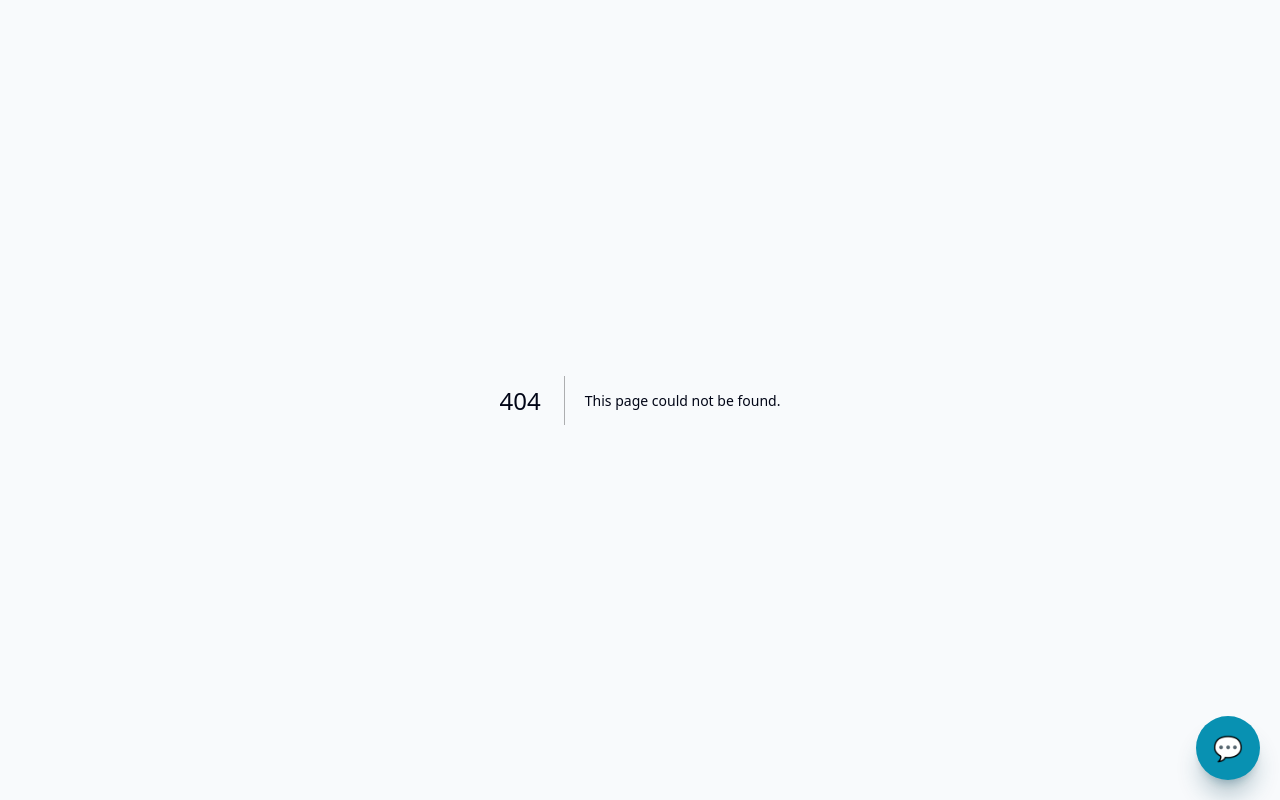
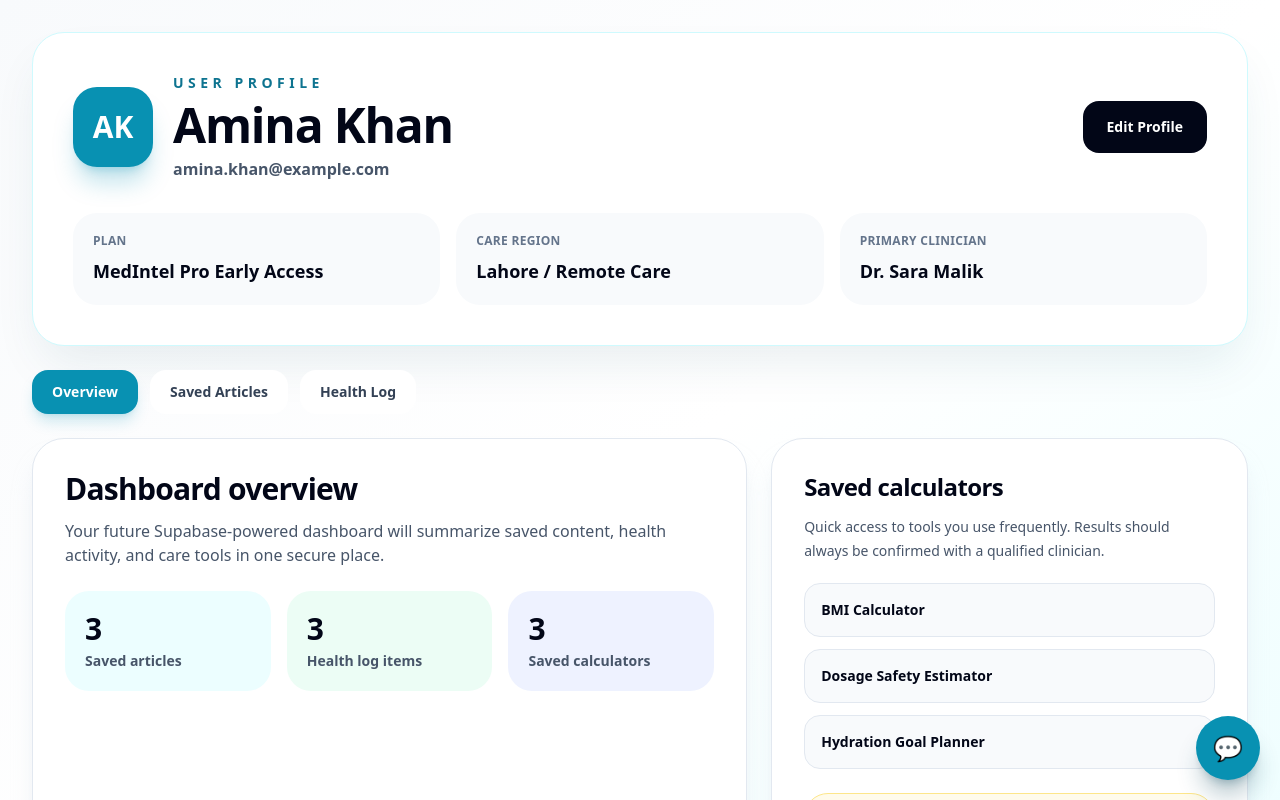
Before and after one commit to dr-talha/medintel-pro, a Next.js app: page /profile in a window 1280 px wide. Before the commit this address had no page. Shown: the top 800 px of the page. Built offline with nearby package versions, Linux system fonts and the light colour scheme.

Commit message:
Create page.tsx

```diff
--- /dev/null
+++ b/app/(medical)/profile/page.tsx
@@ -0,0 +1,142 @@
+'use client';
+
+import { useState } from 'react';
+
+const user = {
+  name: 'Amina Khan',
+  email: 'amina.khan@example.com',
+  plan: 'MedIntel Pro Early Access',
+  location: 'Lahore / Remote Care',
+  clinician: 'Dr. Sara Malik',
+};
+
+const savedArticles = [
+  'Understanding blood pressure readings before your next visit',
+  'Diabetes check-ins: small habits that support glucose stability',
+  'Preparing for a telehealth appointment like a pro',
+];
+
+const healthLog = [
+  { label: 'Blood pressure', value: '124/78 mmHg', note: 'Logged this morning' },
+  { label: 'Fasting glucose', value: '96 mg/dL', note: 'Within personal target' },
+  { label: 'Medication reminder', value: '2 active', note: 'Next reminder at 8:00 PM' },
+];
+
+const savedCalculators = ['BMI Calculator', 'Dosage Safety Estimator', 'Hydration Goal Planner'];
+
+export default function ProfilePage() {
+  const [activeTab, setActiveTab] = useState<'overview' | 'saved' | 'log'>('overview');
+
+  return (
+    <main className="min-h-screen bg-gradient-to-br from-slate-50 via-white to-cyan-50 px-4 py-8 text-slate-950 dark:from-slate-950 dark:via-slate-900 dark:to-cyan-950 dark:text-white sm:px-6 lg:px-8">
+      <section className="mx-auto max-w-7xl">
+        <div className="rounded-[2rem] border border-cyan-100 bg-white p-6 shadow-2xl shadow-cyan-900/10 dark:border-cyan-900/40 dark:bg-slate-950 dark:shadow-black/40 sm:p-10">
+          <div className="flex flex-col gap-6 lg:flex-row lg:items-center lg:justify-between">
+            <div className="flex items-center gap-5">
+              <div className="flex h-20 w-20 items-center justify-center rounded-3xl bg-cyan-600 text-3xl font-black text-white shadow-xl shadow-cyan-600/25 dark:bg-cyan-400 dark:text-slate-950">AK</div>
+              <div>
+                <p className="text-sm font-black uppercase tracking-[0.32em] text-cyan-700 dark:text-cyan-300">User Profile</p>
+                <h1 className="mt-2 text-4xl font-black tracking-tight sm:text-5xl">{user.name}</h1>
+                <p className="mt-2 text-base font-semibold text-slate-600 dark:text-slate-300">{user.email}</p>
+              </div>
+            </div>
+            <button type="button" className="rounded-2xl bg-slate-950 px-6 py-4 text-sm font-black text-white transition hover:bg-cyan-700 focus:outline-none focus:ring-4 focus:ring-cyan-500/30 dark:bg-white dark:text-slate-950 dark:hover:bg-cyan-200">
+              Edit Profile
+            </button>
+          </div>
+
+          <div className="mt-8 grid gap-4 md:grid-cols-3">
+            <div className="rounded-3xl bg-slate-50 p-5 dark:bg-slate-900">
+              <p className="text-xs font-black uppercase tracking-wide text-slate-500 dark:text-slate-400">Plan</p>
+              <p className="mt-2 text-lg font-black">{user.plan}</p>
+            </div>
+            <div className="rounded-3xl bg-slate-50 p-5 dark:bg-slate-900">
+              <p className="text-xs font-black uppercase tracking-wide text-slate-500 dark:text-slate-400">Care region</p>
+              <p className="mt-2 text-lg font-black">{user.location}</p>
+            </div>
+            <div className="rounded-3xl bg-slate-50 p-5 dark:bg-slate-900">
+              <p className="text-xs font-black uppercase tracking-wide text-slate-500 dark:text-slate-400">Primary clinician</p>
+              <p className="mt-2 text-lg font-black">{user.clinician}</p>
+            </div>
+          </div>
+        </div>
+
+        <div className="mt-6 flex flex-wrap gap-3">
+          {[
+            { id: 'overview', label: 'Overview' },
+            { id: 'saved', label: 'Saved Articles' },
+            { id: 'log', label: 'Health Log' },
+          ].map((tab) => (
+            <button
+              key={tab.id}
+              type="button"
+              onClick={() => setActiveTab(tab.id as 'overview' | 'saved' | 'log')}
+              className={`rounded-2xl px-5 py-3 text-sm font-black transition ${activeTab === tab.id ? 'bg-cyan-600 text-white shadow-lg shadow-cyan-600/20 dark:bg-cyan-400 dark:text-slate-950' : 'bg-white text-slate-700 hover:bg-cyan-50 dark:bg-slate-950 dark:text-slate-300 dark:hover:bg-slate-900'}`}
+            >
+              {tab.label}
+            </button>
+          ))}
+        </div>
+
+        <div className="mt-6 grid gap-6 lg:grid-cols-[1.2fr_0.8fr]">
+          <section className="rounded-[2rem] border border-slate-200 bg-white p-6 shadow-xl shadow-slate-200/70 dark:border-slate-800 dark:bg-slate-950 dark:shadow-black/30 sm:p-8">
+            {activeTab === 'overview' && (
+              <div>
+                <h2 className="text-3xl font-black tracking-tight">Dashboard overview</h2>
+                <p className="mt-3 text-slate-600 dark:text-slate-300">Your future Supabase-powered dashboard will summarize saved content, health activity, and care tools in one secure place.</p>
+                <div className="mt-6 grid gap-4 sm:grid-cols-3">
+                  <div className="rounded-3xl bg-cyan-50 p-5 dark:bg-cyan-950/30"><p className="text-3xl font-black">{savedArticles.length}</p><p className="mt-1 text-sm font-bold text-slate-600 dark:text-slate-300">Saved articles</p></div>
+                  <div className="rounded-3xl bg-emerald-50 p-5 dark:bg-emerald-950/30"><p className="text-3xl font-black">{healthLog.length}</p><p className="mt-1 text-sm font-bold text-slate-600 dark:text-slate-300">Health log items</p></div>
+                  <div className="rounded-3xl bg-indigo-50 p-5 dark:bg-indigo-950/30"><p className="text-3xl font-black">{savedCalculators.length}</p><p className="mt-1 text-sm font-bold text-slate-600 dark:text-slate-300">Saved calculators</p></div>
+                </div>
+              </div>
+            )}
+
+            {activeTab === 'saved' && (
+              <div>
+                <h2 className="text-3xl font-black tracking-tight">Saved medical articles</h2>
+                <div className="mt-6 space-y-3">
+                  {savedArticles.map((article) => (
+                    <div key={article} className="rounded-3xl border border-slate-200 bg-slate-50 p-5 dark:border-slate-800 dark:bg-slate-900">
+                      <p className="font-black">{article}</p>
+                      <p className="mt-2 text-sm text-slate-600 dark:text-slate-300">Saved for later review and clinician discussion.</p>
+                    </div>
+                  ))}
+                </div>
+              </div>
+            )}
+
+            {activeTab === 'log' && (
+              <div>
+                <h2 className="text-3xl font-black tracking-tight">Health log</h2>
+                <div className="mt-6 space-y-3">
+                  {healthLog.map((entry) => (
+                    <div key={entry.label} className="flex flex-col gap-2 rounded-3xl border border-slate-200 bg-slate-50 p-5 dark:border-slate-800 dark:bg-slate-900 sm:flex-row sm:items-center sm:justify-between">
+                      <div><p className="font-black">{entry.label}</p><p className="text-sm text-slate-600 dark:text-slate-300">{entry.note}</p></div>
+                      <p className="text-lg font-black text-cyan-700 dark:text-cyan-300">{entry.value}</p>
+                    </div>
+                  ))}
+                </div>
+              </div>
+            )}
+          </section>
+
+          <aside className="rounded-[2rem] border border-slate-200 bg-white p-6 shadow-xl shadow-slate-200/70 dark:border-slate-800 dark:bg-slate-950 dark:shadow-black/30 sm:p-8">
+            <h2 className="text-2xl font-black tracking-tight">Saved calculators</h2>
+            <p className="mt-3 text-sm leading-6 text-slate-600 dark:text-slate-300">Quick access to tools you use frequently. Results should always be confirmed with a qualified clinician.</p>
+            <div className="mt-5 space-y-3">
+              {savedCalculators.map((calculator) => (
+                <button key={calculator} type="button" className="w-full rounded-2xl border border-slate-200 bg-slate-50 px-4 py-4 text-left text-sm font-black transition hover:border-cyan-300 hover:bg-cyan-50 dark:border-slate-800 dark:bg-slate-900 dark:hover:border-cyan-800 dark:hover:bg-cyan-950/30">
+                  {calculator}
+                </button>
+              ))}
+            </div>
+            <div className="mt-6 rounded-3xl border border-amber-200 bg-amber-50 p-4 text-sm font-bold leading-6 text-amber-900 dark:border-amber-900/60 dark:bg-amber-950/40 dark:text-amber-100">
+              Privacy note: this mock UI is ready for Supabase authentication and row-level security integration in the next phase.
+            </div>
+          </aside>
+        </div>
+      </section>
+    </main>
+  );
+}
```
